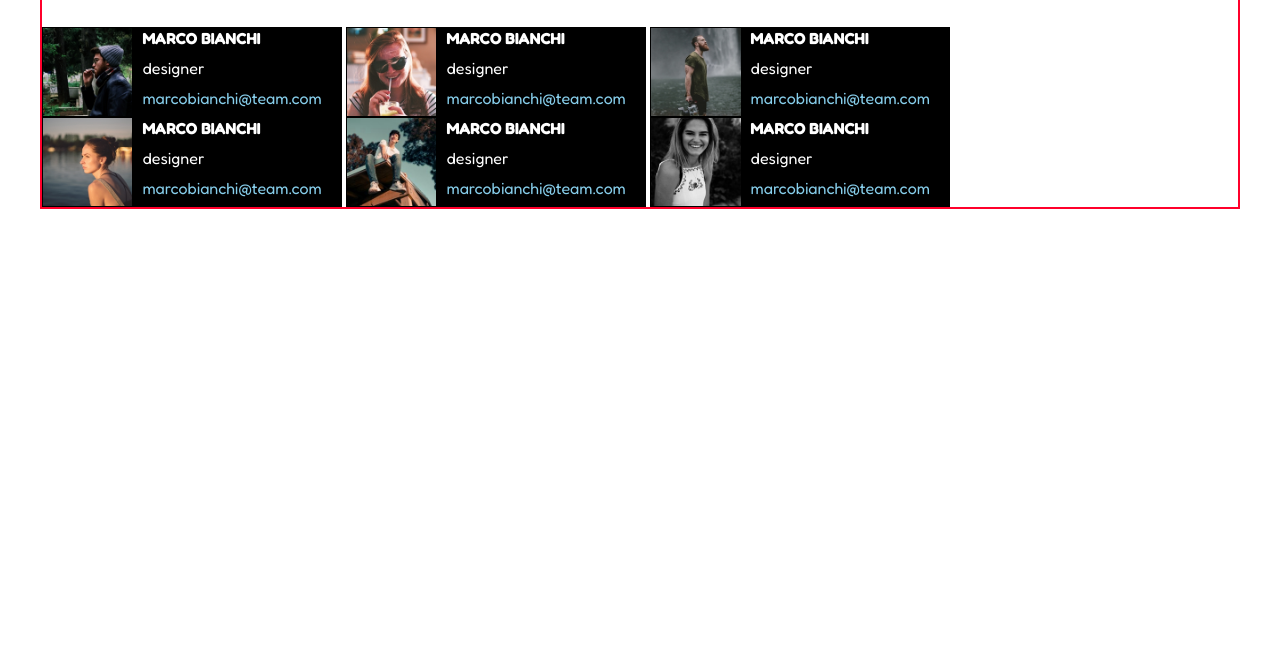
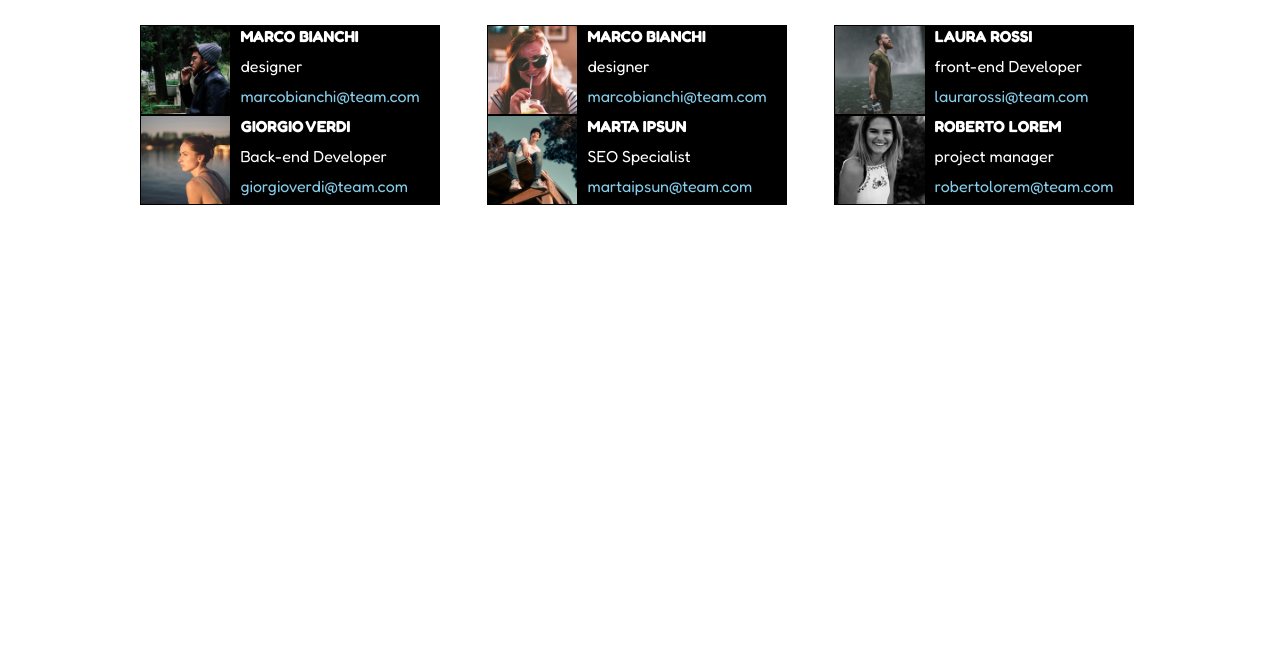
Before and after one commit to FrancescoBoco/html-css-float-cards, a plain HTML site: page index.html in a window 1280 px wide. Shown: the part 154-800 px from the top of the page. Drawn offline with Linux system fonts and the light colour scheme.

Commit message:
progetto finito (non corretto)

```diff
--- a/css/style.css
+++ b/css/style.css
@@ -16,9 +16,9 @@ body{
 /* GENERAL */
 
 .container{
-    max-width: 1200px;
+    max-width: 1000px;
     margin: auto;
-    border: 2px solid rgb(255, 0, 43) ;
+
 }
 
 .text-align{
@@ -61,6 +61,7 @@ body{
     width: 300px;
     height: 90px;
     border: 1px solid black;
+
     background-color: black;
     color: white;
     display: inline-block;
@@ -76,3 +77,7 @@ body{
 .text-padding{
     padding: 10px;
 }
+
+.staff-container1{
+    margin-right: 43px;
+}
--- a/index.html
+++ b/index.html
@@ -25,9 +25,10 @@
             </div>
 
 
+             <!-- inizio membro del team  -->
             <div class="crew-container clear-fix ">
 
-                <div class="staff-container ">
+                <div class="staff-container staff-container1 ">
                     <img class="float-left img clear-fix" img src="img/male1.png" alt="">
                     <div>
                         <strong class="text-padding"> MARCO BIANCHI </strong>
@@ -41,8 +42,12 @@
                         </a>
                     </div>
                 </div>
+                                <!-- membro del team fine  -->
 
-                <div class="staff-container clear-fix">
+
+                             <!-- inizio membro del team  -->
+
+                <div class="staff-container clear-fix staff-container1">
                     <img class="float-left img" src="img/female1.png" alt="">
                     <div>
                         <strong class="text-padding"> MARCO BIANCHI </strong>
@@ -56,72 +61,87 @@
                         </a>
                     </div>
                 </div>
+                                <!-- membro del team fine  -->
+
+                 <!-- inizio membro del team  -->
 
                 <div class="staff-container clear-fix">
                     <img class="float-left img" src="img/male2.png" alt="">
                     <div>
-                        <strong class="text-padding"> MARCO BIANCHI </strong>
+                        <strong class="text-padding"> LAURA ROSSI  </strong>
                     </div>
                     <div class="text-padding">
-                        <span class="text-padding"> designer </span>
+                        <span class="text-padding"> front-end Developer </span>
                     </div>
                     <div>
                         <a class="a-color text-padding" href="#">
-                            marcobianchi@team.com
+                            laurarossi@team.com
                         </a>
                     </div>
                 </div>
+                                <!-- membro del team fine  -->
 
-                <div class="staff-container clear-fix">
+                 <!-- inizio membro del team  -->
+
+                <div class="staff-container clear-fix staff-container1">
                     <img class="float-left img" src="img/female2.png" alt="">
                     <div>
-                        <strong class="text-padding"> MARCO BIANCHI </strong>
+                        <strong class="text-padding"> GIORGIO VERDI </strong>
                     </div>
                     <div class="text-padding">
-                        <span class="text-padding"> designer </span>
+                        <span class="text-padding"> Back-end Developer </span>
                     </div>
                     <div>
                         <a class="a-color text-padding" href="#">
-                            marcobianchi@team.com
+                            giorgioverdi@team.com
                         </a>
                     </div>
                 </div>
+                                <!-- membro del team fine  -->
 
-                <div class="staff-container clear-fix">
+                             <!-- inizio membro del team  -->
+
+
+                <div class="staff-container clear-fix staff-container1">
                     <img class="float-left img" src="img/male3.png" alt="">
                     <div>
-                        <strong class="text-padding"> MARCO BIANCHI </strong>
+                        <strong class="text-padding">MARTA IPSUN </strong>
                     </div>
                     <div class="text-padding">
-                        <span class="text-padding"> designer </span>
+                        <span class="text-padding"> SEO Specialist </span>
                     </div>
                     <div>
                         <a class="a-color text-padding" href="#">
-                            marcobianchi@team.com
+                            martaipsun@team.com
                         </a>
                     </div>
                 </div>
+                                <!-- membro del team fine  -->
+
+                             <!-- inizio membro del team  -->
+
 
                 <div class="staff-container clear-fix">
                     <img class="float-left img" src="img/female3.png" alt="">
                     <div>
-                        <strong class="text-padding"> MARCO BIANCHI </strong>
+                        <strong class="text-padding"> ROBERTO LOREM </strong>
                     </div>
                     <div class="text-padding">
-                        <span class="text-padding"> designer </span>
+                        <span class="text-padding"> project manager </span>
                     </div>
                     <div>
                         <a class="a-color text-padding" href="#">
-                            marcobianchi@team.com
+                            robertolorem@team.com
                         </a>
                     </div>
                 </div>
-
-
-
+                <!-- membro del team fine  -->
             </div>
-
         </div>
     </main>
 </body>
 </html>
+
+<!--  Non sono riuscito a creare un margin con la formula :nth-of-type(3n+2) non so perchè
+        mi rompeva tutto, lho fatto semplicemnte con un padding per distanziare i vari elementi
+    In sto weekend ri proverò a farlo  -->
```
